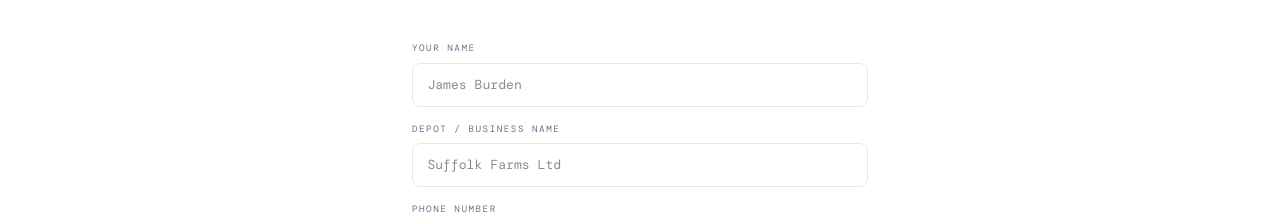
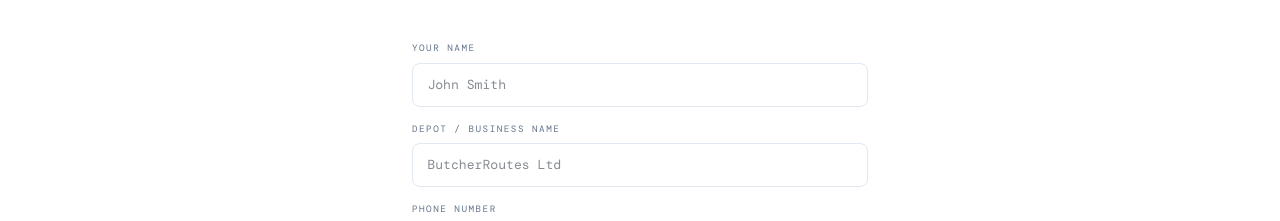
Before and after one commit to jphomer2/ButcherRoute, a React app: page / in a window 1280 px wide. Shown: the part 2976-3197 px from the top of the page. Built offline with nearby package versions, Linux system fonts and the light colour scheme; no server answers; the HTML template or start-up script is replaced by a standard one.

Commit message:
Update demo form placeholders: John Smith, ButcherRoutes Ltd

```diff
--- a/src/pages/LandingPage.jsx
+++ b/src/pages/LandingPage.jsx
@@ -206,7 +206,7 @@ function DemoForm() {
               </label>
               <input
                 required value={form.name} onChange={set('name')}
-                placeholder="James Burden"
+                placeholder="John Smith"
                 style={inputStyle}
                 onFocus={e => e.target.style.borderColor = T.teal}
                 onBlur={e => e.target.style.borderColor = T.border}
@@ -218,7 +218,7 @@ function DemoForm() {
               </label>
               <input
                 required value={form.depot_name} onChange={set('depot_name')}
-                placeholder="Suffolk Farms Ltd"
+                placeholder="ButcherRoutes Ltd"
                 style={inputStyle}
                 onFocus={e => e.target.style.borderColor = T.teal}
                 onBlur={e => e.target.style.borderColor = T.border}
```
